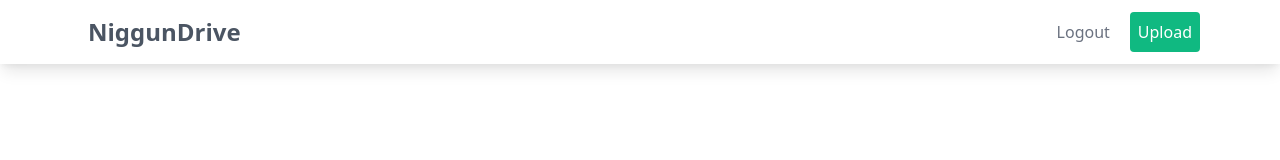
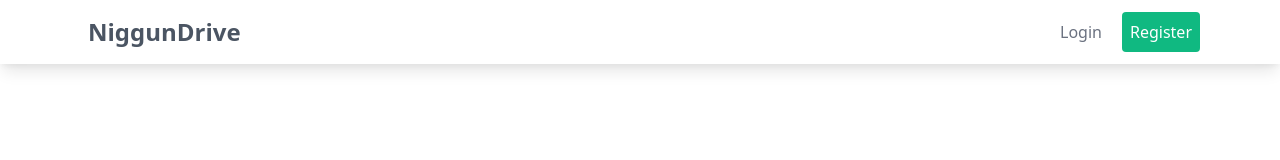
Before and after one commit to Shriever/NiggunDrive, a Next.js app in the folder web/: page / in a window 1280 px wide. Shown: the top 160 px of the page. Built offline with nearby package versions, Linux system fonts and the light colour scheme.

Commit message:
updated styles

```diff
--- a/web/components/Navbar.tsx
+++ b/web/components/Navbar.tsx
@@ -1,6 +1,6 @@
 import React from 'react'
 
-const LOGGED_IN = true;
+const LOGGED_IN = false;
 
 const Navbar = () => {
   return (
```
